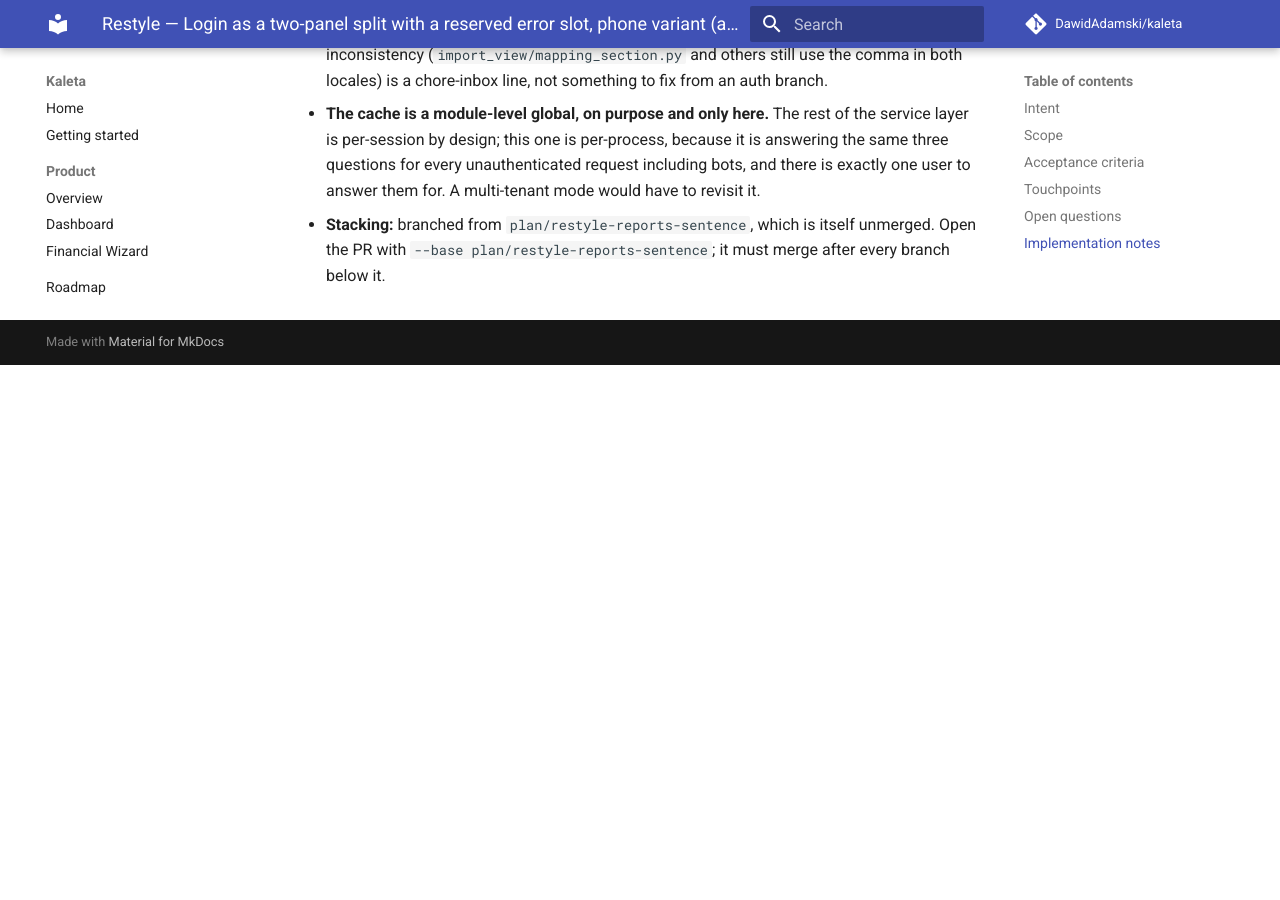
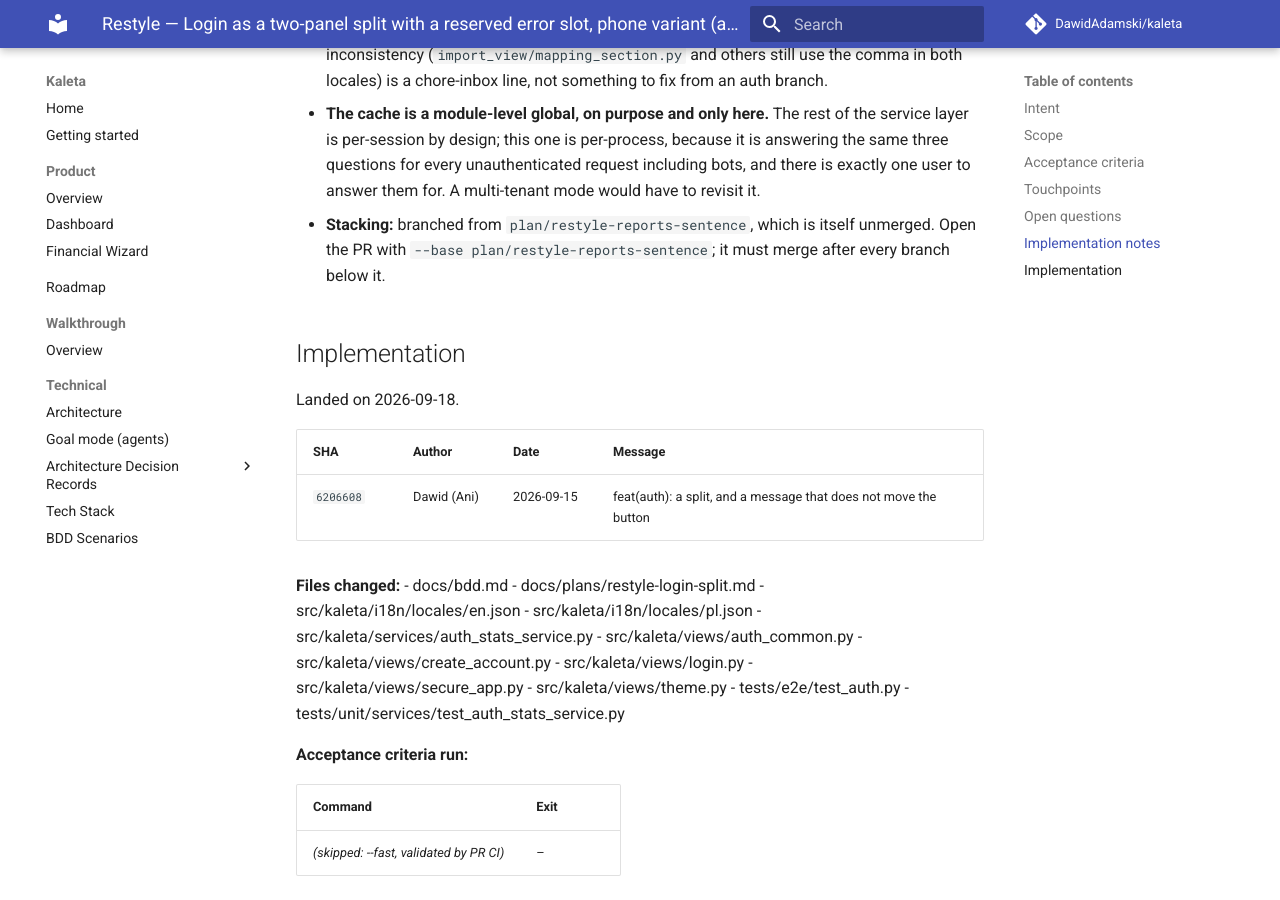
Before and after one commit to DawidAdamski/kaleta, an MkDocs documentation site: the page built from docs/plans/archive/restyle-login-split.md, in a window 1280 px wide and 900 px high, scrolled down 3579 px. Built offline with MkDocs 1.6.1 and Material for MkDocs 9.7.7, drawn with Linux system fonts in a browser that asks for light colours; comment, search, counter and statistics services are not loaded; before the commit the page ends 3944 px from its top, so only the background shows below that.

Commit message:
docs(plans): archive restyle-login-split

```diff
--- a/docs/plans/restyle-login-split.md
+++ b/docs/plans/archive/restyle-login-split.md
@@ -3,8 +3,9 @@
 title: Restyle — Login as a two-panel split with a reserved error slot, phone variant (artboard 3f)
 area: auth
 effort: small
-status: in-progress
-roadmap_ref: ../roadmap.md#q3-2026-jul-sep-stabilisation--debt
+status: archived
+archived_at: 2026-09-18
+roadmap_ref: ../../roadmap.md#q3-2026-jul-sep-stabilisation--debt
 ---
 
 # Restyle — Login two-panel split, reserved error slot, phone variant
@@ -185,3 +186,31 @@
   itself unmerged. Open the PR with
   `--base plan/restyle-reports-sentence`; it must merge after every
   branch below it.
+
+## Implementation
+
+Landed on 2026-09-18.
+
+| SHA | Author | Date | Message |
+|---|---|---|---|
+| `6206608` | Dawid (Ani) | 2026-09-15 | feat(auth): a split, and a message that does not move the button |
+
+**Files changed:**
+- docs/bdd.md
+- docs/plans/restyle-login-split.md
+- src/kaleta/i18n/locales/en.json
+- src/kaleta/i18n/locales/pl.json
+- src/kaleta/services/auth_stats_service.py
+- src/kaleta/views/auth_common.py
+- src/kaleta/views/create_account.py
+- src/kaleta/views/login.py
+- src/kaleta/views/secure_app.py
+- src/kaleta/views/theme.py
+- tests/e2e/test_auth.py
+- tests/unit/services/test_auth_stats_service.py
+
+**Acceptance criteria run:**
+
+| Command | Exit |
+|---|---|
+| _(skipped: --fast, validated by PR CI)_ | – |
```
Also changed, not shown: docs/plans/README.md (+1 -1 lines).
